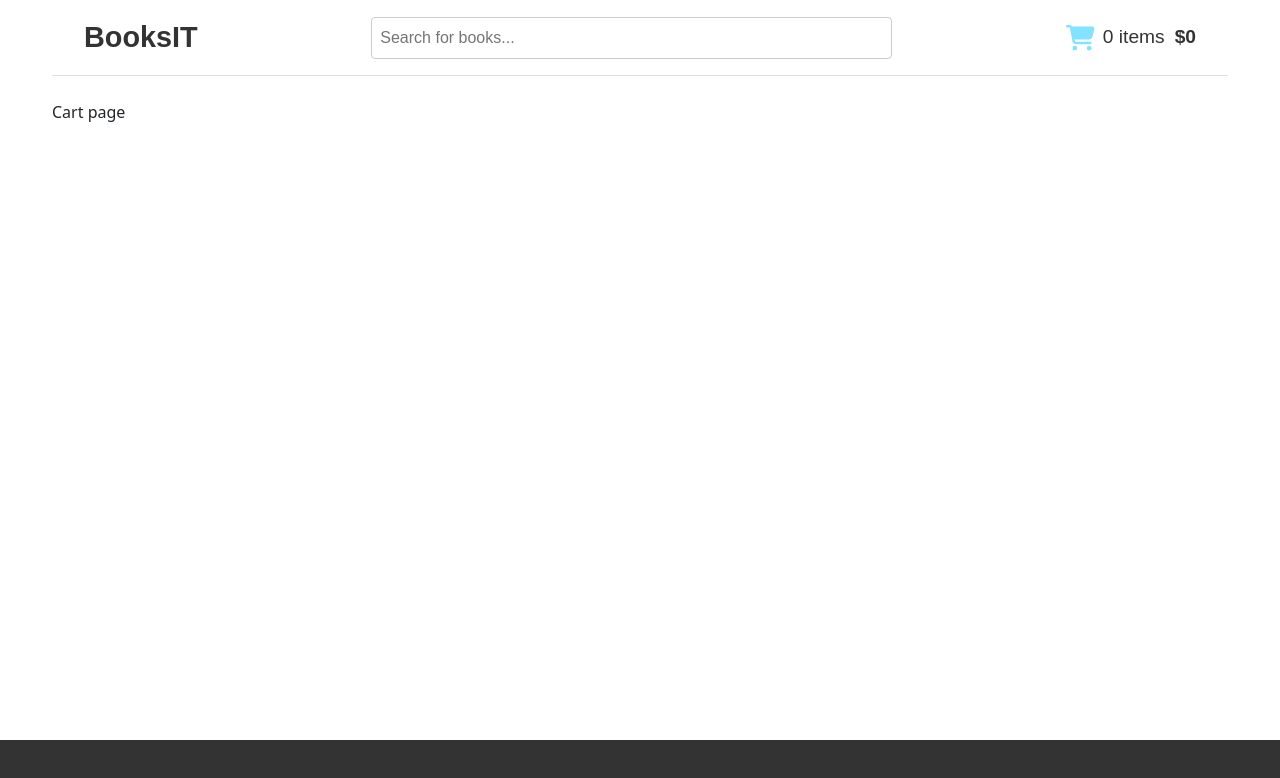
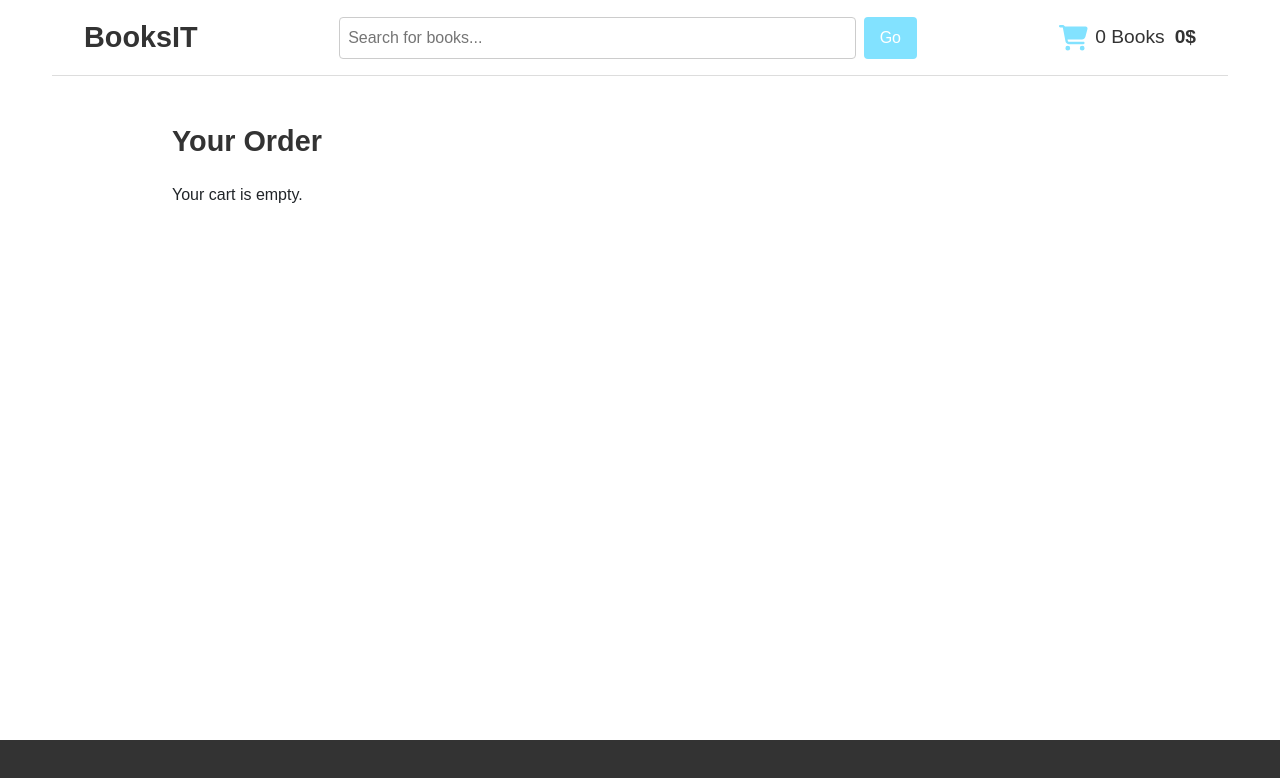
Before and after one commit to Hamonryemax/BooksIT, a React (Vite) app: page /cart in a window 1280 px wide. Shown: the top 778 px of the page. Built offline with nearby package versions, Linux system fonts and the light colour scheme.

Commit message:
add functional for header

```diff
--- a/src/components/book-list-item/book-list-item.css
+++ b/src/components/book-list-item/book-list-item.css
@@ -47,14 +47,18 @@
     color: #fff;
     background-color: #82e2ff;
     border: none;
+    border-radius: 5px;
+    height: 40px;
+    width: 120px;
 }
 
 .button-add-to-cart:hover {
-    color: #fff;
+    color: #ffffff;
     opacity: 0.9;
+    background-color: #5cc9ff;
 }
 
 .button-add-to-cart:active {
-    color: #fff;
-    background: radial-gradient(#fff, #82e2ff);
+    color: #ffffff;
+    background: radial-gradient(#dddddd, #82e2ff);
 }
--- a/src/components/book-list-item/book-list-item.jsx
+++ b/src/components/book-list-item/book-list-item.jsx
@@ -16,7 +16,7 @@ const BookListItem = ({ book, onAddedToCart }) => {
                     <div className="book-price">{price}</div>
                     <button
                         onClick={() => onAddedToCart(id)}
-                        className="btn btn-info add-to-cart button-add-to-cart">
+                        className="btn-info add-to-cart button-add-to-cart">
                         Add to cart
                     </button>
                 </div>
--- a/src/components/book-list/book-list.jsx
+++ b/src/components/book-list/book-list.jsx
@@ -52,7 +52,7 @@ BookList.propTypes = {
 
 const BookListContainer = () => {
     const dispatch = useDispatch();
-    const { loading, error, books, currentPage } = useSelector((state) => state.books);
+    const { loading, books, currentPage } = useSelector((state) => state.books);
 
     useEffect(() => {
         dispatch(fetchBooks("javascript", currentPage));
@@ -65,17 +65,22 @@ const BookListContainer = () => {
     if (loading) return (
         <>
             <Spinner />
-            <Pagination query="javascript"/>
+            <Pagination query="javascript" />
         </>
     )
-    if (error) return <ErrorIndicator message={error} />;
 
     return (
-        <>
-            <BookList books={books} onAddedToCart={handleAddToCart} />
-            <Pagination query="javascript"/>
-        </>
-    )
+        <div>
+            {books.length > 0 ? (
+                <>
+                    <BookList books={books} onAddedToCart={handleAddToCart} />
+                    <Pagination query="javascript" />
+                </>
+            ) : (
+                <ErrorIndicator />
+            )}
+        </div>
+    );
 };
 
 export default React.memo(BookListContainer);
--- a/src/components/pages/cart-page.jsx
+++ b/src/components/pages/cart-page.jsx
@@ -1,7 +1,8 @@
+import ShoppingCartTable from "../shopping-cart-table/shopping-cart-table.jsx";
 
 const CartPage = () => {
     return (
-        <div>Cart page</div>
+        <ShoppingCartTable />
     )
 }
 
--- a/src/components/search/search.css
+++ b/src/components/search/search.css
@@ -2,12 +2,13 @@
     flex: 1;
     display: flex;
     justify-content: center;
+    gap: 8px;
 }
 
 .search-input {
     width: 60%;
     padding: 8px;
-    font-size: 16px;
+    font-size: 1rem;
     border: 1px solid #ccc;
     border-radius: 4px;
     outline: none;
@@ -15,4 +16,25 @@
 
 .search-input:focus {
     border-color: #82e2ff;
+    box-shadow: 0 0 4px #82e2ff;
 }
+
+.search-btn {
+    background-color: #82e2ff;
+    color: white;
+    border: none;
+    padding: 8px 16px;
+    font-size: 1rem;
+    border-radius: 4px;
+    cursor: pointer;
+    transition: background-color 0.3s ease;
+}
+
+.search-btn:hover {
+    background-color: #5cc9ff;
+}
+
+.search-btn:active {
+    color: #ffffff;
+    background: radial-gradient(#dddddd, #82e2ff);
+}
--- a/src/components/search/search.jsx
+++ b/src/components/search/search.jsx
@@ -1,10 +1,11 @@
 import { useState } from "react";
 import { useDispatch } from "react-redux";
-import { fetchBooks } from "../../actions/books-actions.js";
-import "./search.css";
+import { fetchBooks } from "/src/actions/books-actions.js";
+import { setCurrentPage } from "../../reducers/books-slice.js";
+import './search.css';
 
 const Search = () => {
-    const [searchQuery, setSearchQuery] = useState("");
+    const [searchQuery, setSearchQuery] = useState('');
     const dispatch = useDispatch();
 
     const handleSearchChange = (e) => {
@@ -13,9 +14,8 @@ const Search = () => {
 
     const handleSearchSubmit = (e) => {
         e.preventDefault();
-        if (searchQuery.trim()) {
-            dispatch(fetchBooks(searchQuery)); // Запрос книг по поисковому запросу
-        }
+        dispatch(setCurrentPage(1));
+        dispatch(fetchBooks(searchQuery, 1));
     };
 
     return (
@@ -27,8 +27,9 @@ const Search = () => {
                 placeholder="Search for books..."
                 className="search-input"
             />
+            <button type="submit" className="search-btn">Go</button>
         </form>
     );
-};
+}
 
 export default Search;
--- a/src/components/shop-header/shop-header.css
+++ b/src/components/shop-header/shop-header.css
@@ -18,7 +18,7 @@
 }
 
 .shop-header .logo:hover {
-    color: #82e2ff;
+    color: #5cc9ff;
 }
 
 .shop-header .shopping-cart {
@@ -35,7 +35,7 @@
     color: #888;
 }
 
-.shop-header .cart-icon {
+.cart-icon {
     font-size: 1.6rem;
     color: #82e2ff;
     margin-right: 8px;
@@ -50,3 +50,8 @@
     font-weight: bold;
     color: #333;
 }
+
+.cart-icon:hover {
+    color: #5cc9ff;
+    opacity: 0.9;
+}
--- a/src/components/shop-header/shop-header.jsx
+++ b/src/components/shop-header/shop-header.jsx
@@ -1,4 +1,5 @@
 import React from 'react';
+import { useSelector } from 'react-redux';
 import { Link } from 'react-router-dom';
 import { FontAwesomeIcon } from '@fortawesome/react-fontawesome';
 import { faShoppingCart } from '@fortawesome/free-solid-svg-icons';
@@ -7,7 +8,9 @@ import Search from '/src/components/search/search.jsx'
 
 import './shop-header.css';
 
-const ShopHeader = ({ numItems = 0, total = 0 }) => {
+const ShopHeader = () => {
+    const { orderTotal, cartItems } = useSelector((state) => state.books);
+    const totalItemsCount = cartItems.reduce((acc, item) => acc + item.count, 0);
 
     return (
         <header className="shop-header">
@@ -15,8 +18,8 @@ const ShopHeader = ({ numItems = 0, total = 0 }) => {
             <Search />
             <Link to="/cart" className="shopping-cart">
                 <FontAwesomeIcon icon={faShoppingCart} className="cart-icon" />
-                <span className="cart-info">{numItems} items</span>
-                <span className="cart-total">${total}</span>
+                <span className="cart-info">{totalItemsCount} Books</span>
+                <span className="cart-total">{orderTotal}$</span>
             </Link>
         </header>
     );
--- a/src/components/shopping-cart-table/shopping-cart-table.jsx
+++ b/src/components/shopping-cart-table/shopping-cart-table.jsx
@@ -7,7 +7,7 @@ import './shopping-cart-table.css';
 
 const ShoppingCartTable = () => {
     const dispatch = useDispatch();
-    const { cartItems, orderTotal } = useSelector((state) => state.books);
+    const { cartItems } = useSelector((state) => state.books);
 
     const handleIncrease = (id) => {
         dispatch(bookIncreased(id));
@@ -69,7 +69,6 @@ const ShoppingCartTable = () => {
                     </tbody>
                 </table>
             )}
-            <div className="total">Total: {orderTotal}$</div>
         </div>
     );
 };
```
